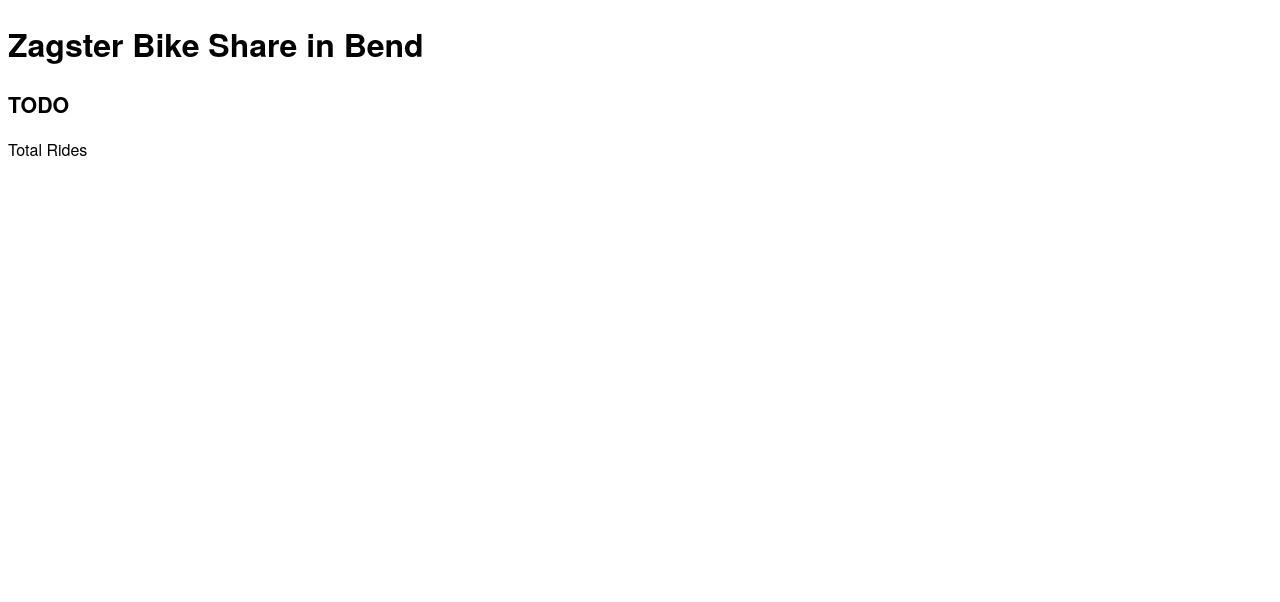
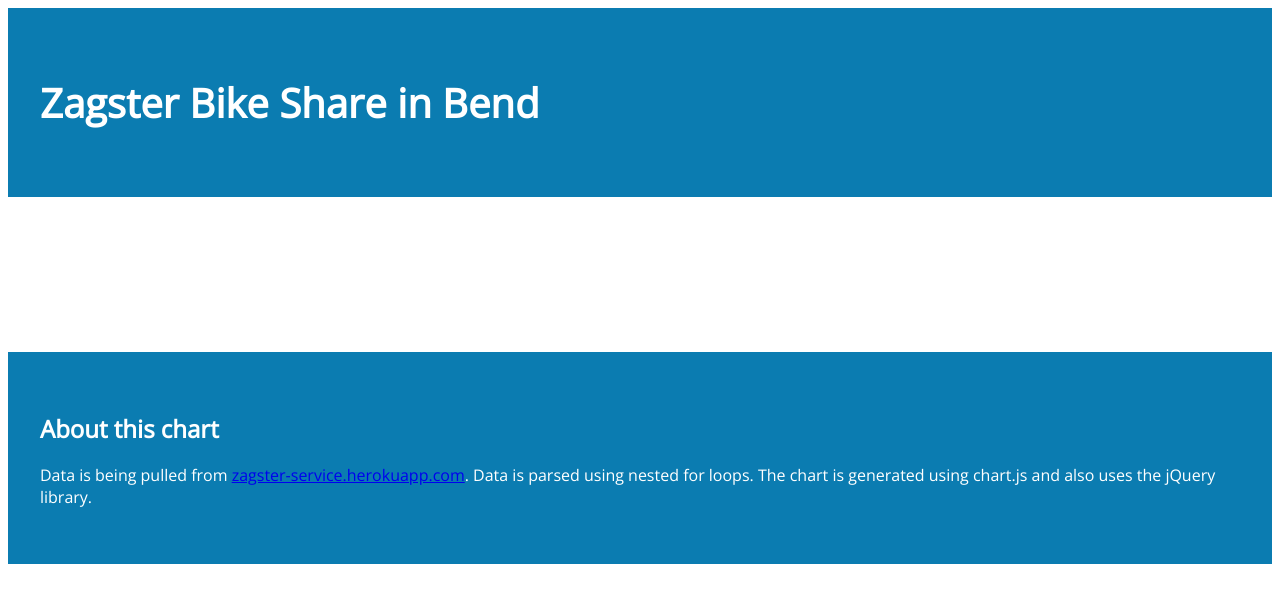
Before and after one commit to fletchla/zagster-client, a plain HTML site: page index.html in a window 1280 px wide. Drawn offline with nearby package versions, Linux system fonts and the light colour scheme; no server answers.

Commit message:
added about sections and styling

```diff
--- a/index.html
+++ b/index.html
@@ -9,6 +9,7 @@
     integrity="sha256-FgpCb/KJQlLNfOu91ta32o/NMZxltwRo8QtmkMRdAu8="
     crossorigin="anonymous"></script>
 
+    <link href="https://fonts.googleapis.com/css?family=Open+Sans&display=swap" rel="stylesheet">
     <link rel="stylesheet" href="main.css">
 
     <script src="main.js"></script>
@@ -17,17 +18,28 @@
 </head>
 <body>
 
-<h1>Zagster Bike Share in Bend</h1>
+<div class="blue-box-top">
+    <div class="container">
+        <h1>Zagster Bike Share in Bend</h1>
+    </div>
+</div>
 
-<h2>TODO</h2>
-<p>Total Rides</p>
 
-<script>
-    console.log();
-    </script>
+<div class="container">
+    <canvas id="myChart"></canvas>
+</div>
 
-<canvas id="myChart"></canvas>
 
+<div class="blue-box-bottom">
+    <div class="container">
+        <h2>About this chart</h2>
+        <p>Data is being pulled from <a href="https://zagster-service.herokuapp.com/rides/count/per_month" target="_blank">zagster-service.herokuapp.com</a>.
+        Data is parsed using nested for loops. The chart is generated using chart.js and also uses the jQuery library.
+
+        </p>
+
+    </div>
+</div>
 
 </body>
 </html>
--- a/main.css
+++ b/main.css
@@ -1,7 +1,21 @@
 body {
-    font-family: "HelveticaNeue", "Arial", sans-serif;
+    font-family: "Open Sans", "Arial", sans-serif;
 }
 
-h2 {
-    font-size: 16pt;
+.container {
+    max-width: 1200px;
+    margin: 0 auto;
 }
+
+h1 {
+    font-size: 40px;
+    font-weight: 700;
+
+}
+
+.blue-box-top,
+.blue-box-bottom {
+    background: #0b7cb1;
+    padding: 40px 10px;
+    color: #ffffff;
+}
```
